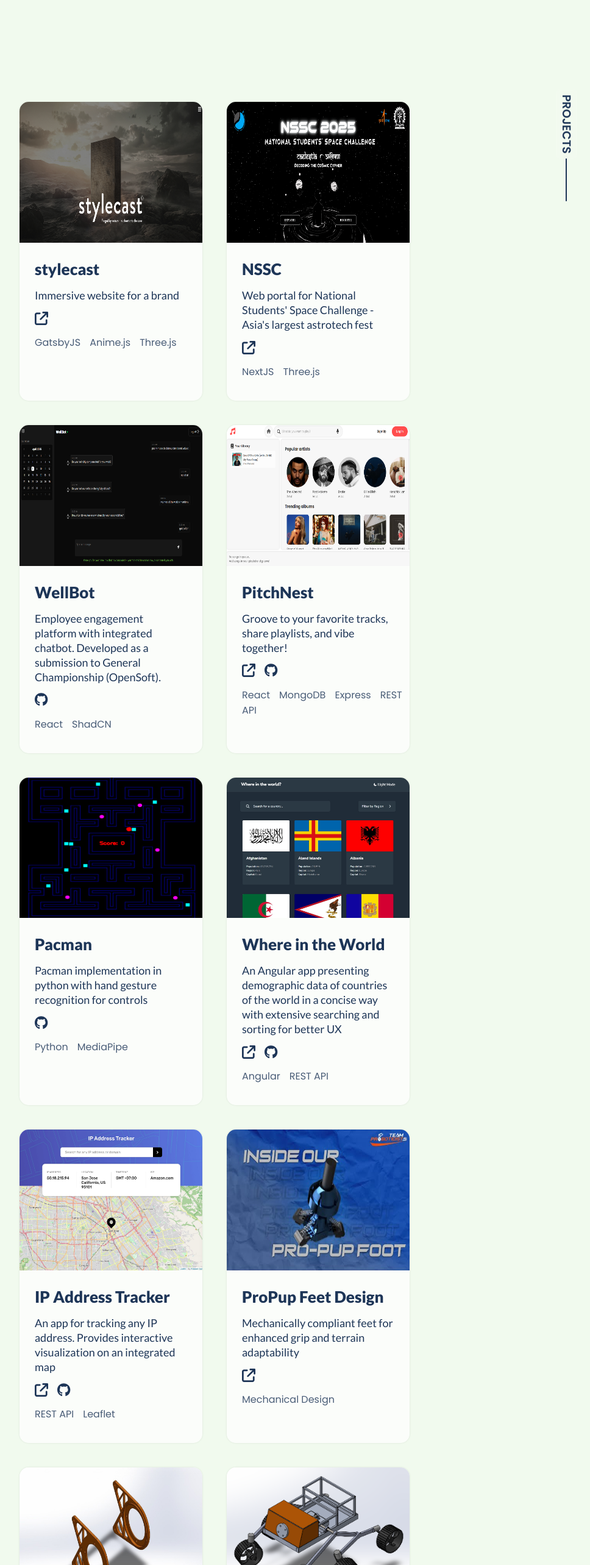
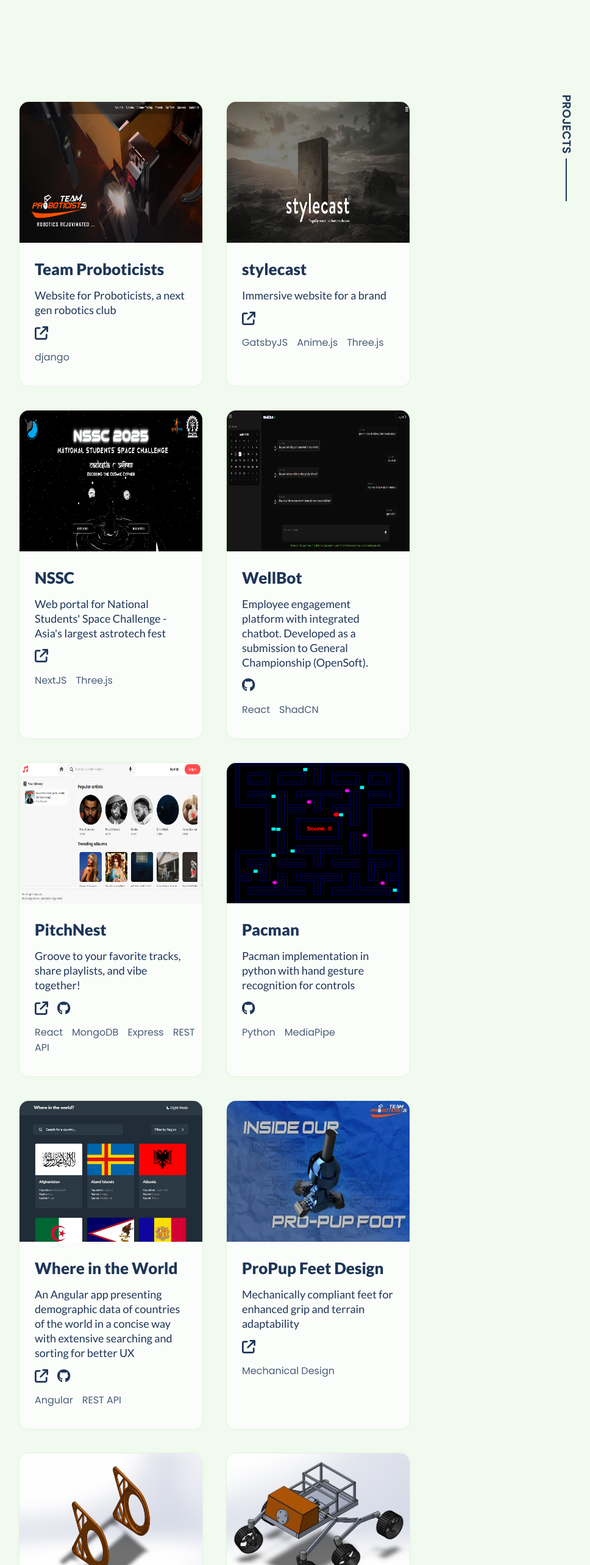
Before and after one commit to PraneetDixit/react-portfolio, a React (Create React App) app: page / in a window 1280 px wide. Shown: the part 2456-5022 px from the top of the page at 61% size, without its empty margins (243-1211 px from the left). Built offline with nearby package versions, Linux system fonts and the light colour scheme.

Commit message:
Update projects

```diff
--- a/src/App.js
+++ b/src/App.js
@@ -28,7 +28,7 @@
 } from "@fortawesome/free-brands-svg-icons";
 import { FontAwesomeIcon } from "@fortawesome/react-fontawesome";
 import { motion } from "motion/react";
-import avatar from "./Resources/Praneet.JPG";
+import avatar from "./Resources/Praneet.jpg";
 import skills from "./Data/skills";
 import projects from "./Data/projects";
 import Skillcard from "./Components/Skillcard/Skillcard";
--- a/src/Data/projects.js
+++ b/src/Data/projects.js
@@ -1,5 +1,4 @@
 import angular from "../Resources/angular.jpg";
-import ip from "../Resources/ip.jpg";
 import pitchnest from "../Resources/Pitchnest.png";
 import wellbot from "../Resources/wellbot.png";
 import pacman from "../Resources/pacman.png";
@@ -8,8 +7,16 @@
 import rover from "../Resources/rover.png";
 import stylecast from "../Resources/stylecast.png";
 import propup from "../Resources/propup.png";
+import proboticists from "../Resources/Proboticists.png";
 
 const projects = [
+    {
+        name: "Team Proboticists",
+        description: "Website for Proboticists, a next gen robotics club",
+        img: proboticists,
+        link: "https://proboticists.tech",
+        tags: ["django"]
+    },
     {
         name: "stylecast",
         description: "Immersive website for a brand",
@@ -60,15 +67,6 @@
         tags: ["Angular", "REST API"],
     },
     {
-        name: "IP Address Tracker",
-        description:
-            "An app for tracking any IP address. Provides interactive visualization on an integrated map",
-        img: ip,
-        github: "https://github.com/praneetdixit/ip-tracker/",
-        link: "https://where-ip.netlify.app/",
-        tags: ["REST API", "Leaflet"],
-    },
-    {
       name:"ProPup Feet Design",
       description:"Mechanically compliant feet for enhanced grip and terrain adaptability",
       img: propup,
```
Also changed, not shown: src/Resources/Proboticists.png (added).
